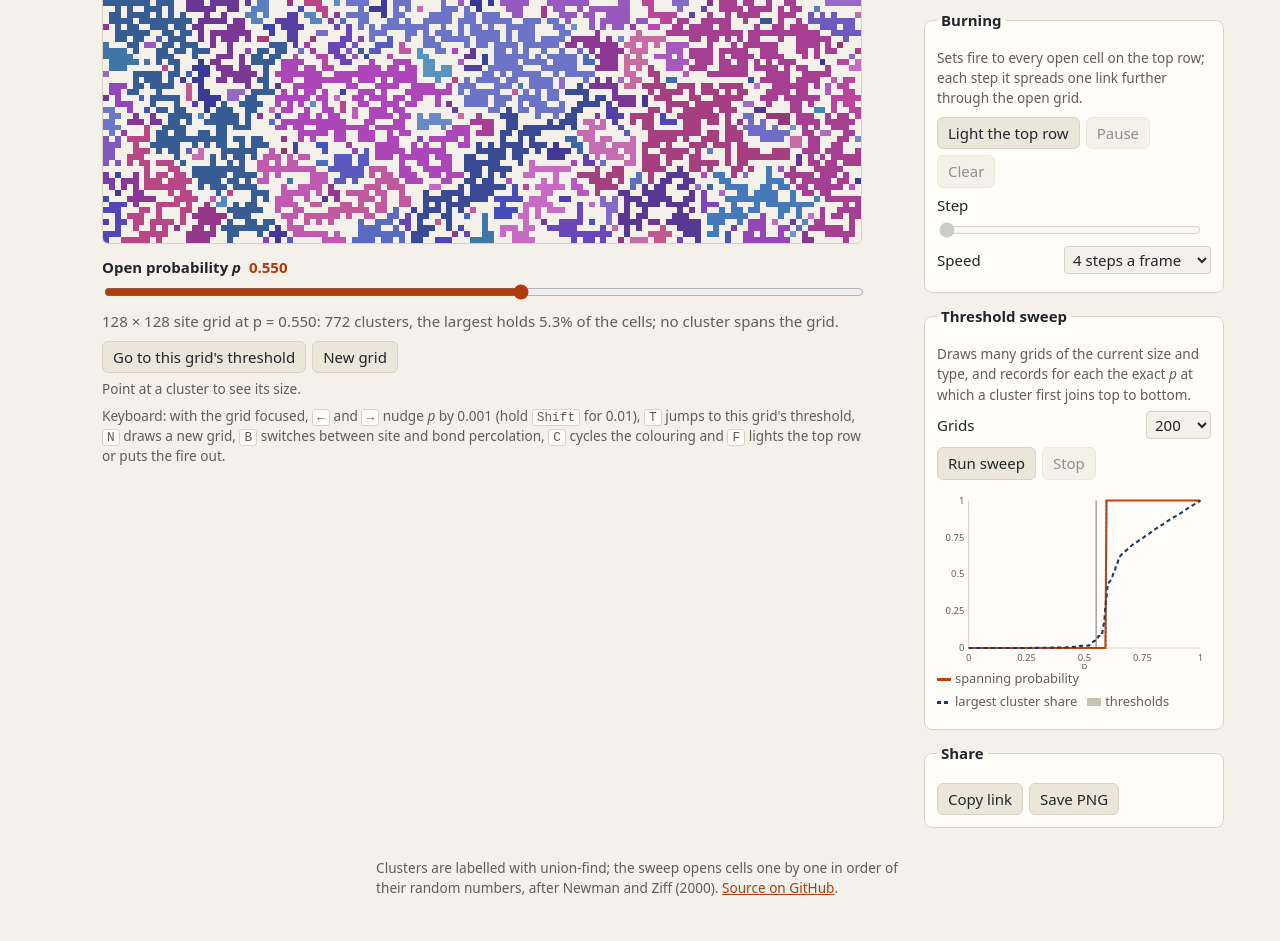
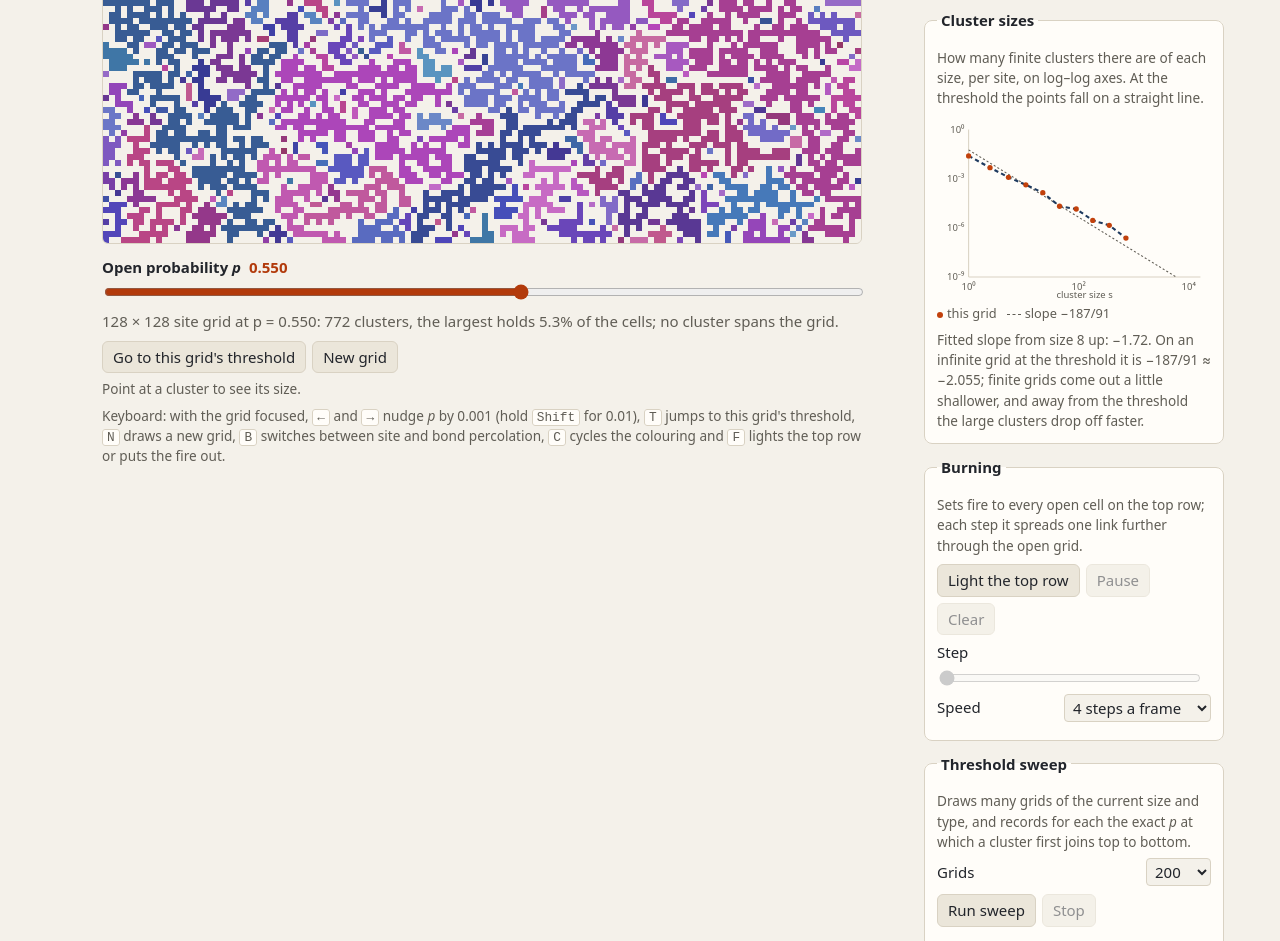
Before and after one commit to fushanbobfan/seepage, a website with bundled scripts: page index.html in a window 1280 px wide. Shown: the part 697-1638 px from the top of the page. Built offline with nearby package versions, Linux system fonts and the light colour scheme.

Commit message:
Chart the cluster size distribution on log-log axes beside a slope of -187/91, with the fitted slope for the current grid

```diff
--- a/index.html
+++ b/index.html
@@ -72,6 +72,26 @@
       </fieldset>
 
       <fieldset>
+        <legend>Cluster sizes</legend>
+        <p class="note">How many finite clusters there are of each size, per site, on log–log axes. At the threshold the points fall on a straight line.</p>
+        <figure class="chart">
+          <svg id="sizes" viewBox="0 0 260 176" role="img" aria-labelledby="sizes-caption">
+            <g id="sizes-axes"></g>
+            <g transform="translate(30 10)">
+              <path id="sizes-ref" class="pc" />
+              <path id="sizes-line" class="curve largest" />
+              <g id="sizes-points" class="points"></g>
+            </g>
+          </svg>
+          <figcaption id="sizes-caption">
+            <span class="key dot">this grid</span>
+            <span class="key ref">slope −187/91</span>
+          </figcaption>
+        </figure>
+        <p id="sizes-out" class="note" aria-live="polite"></p>
+      </fieldset>
+
+      <fieldset>
         <legend>Burning</legend>
         <p class="note">Sets fire to every open cell on the top row; each step it spreads one link further through the open grid.</p>
         <div class="buttons">
--- a/src/main.js
+++ b/src/main.js
@@ -3,6 +3,7 @@ import { labelClusters, summarise } from './clusters.js';
 import { BOND_THRESHOLD, SITE_THRESHOLD, addTrial, createAccumulator, summariseSweep, sweepLattice, trialSeed } from './sweep.js';
 import { COLOURINGS, PALETTES, gridDimensions, paintBurn, paintGrid, siteAtPixel } from './render.js';
 import { burn, frontSizes } from './burn.js';
+import { TAU, fitSlope, sizeDistribution } from './distribution.js';
 import { SIZES, decode, encode, normalise } from './share.js';
 import { barsPath, histogram, linePath } from './chart.js';
 import { randomSeed } from './rng.js';
@@ -76,6 +77,7 @@ function draw() {
   ctx.drawImage(buffer, 0, 0, canvas.width, canvas.height);
   showText();
   drawChart();
+  drawSizes();
 }
 
 function describeSpan(s) {
@@ -164,6 +166,65 @@ function drawChart() {
     $('chart-largest').setAttribute('d', linePath(ps, Array.from(own.largest), PLOT));
     $('chart-hist').setAttribute('d', '');
   }
+}
+
+const SVG = 'http://www.w3.org/2000/svg';
+
+function svgEl(name, attrs, text) {
+  const el = document.createElementNS(SVG, name);
+  for (const [k, v] of Object.entries(attrs)) el.setAttribute(k, v);
+  if (text !== undefined) el.textContent = text;
+  return el;
+}
+
+// Log-log chart of n(s): x spans sizes 1 to L^2, y spans eight decades down from 1.
+let sizesDrawnFor = null;
+
+function drawSizes() {
+  if (sizesDrawnFor === result) return;
+  sizesDrawnFor = result;
+  const sites = result.label.length;
+  const pts = sizeDistribution(result.clusters, sites);
+  const xMax = Math.log10(sites);
+  const yMin = -9;
+  const yMax = 0;
+  const X = (s) => (Math.log10(s) / xMax) * PLOT.width;
+  const Y = (n) => ((yMax - Math.log10(n)) / (yMax - yMin)) * PLOT.height;
+
+  const axes = [svgEl('line', { x1: 30, y1: 150, x2: 250, y2: 150, class: 'axis' }), svgEl('line', { x1: 30, y1: 10, x2: 30, y2: 150, class: 'axis' })];
+  for (let e = 0; e <= Math.floor(xMax); e += xMax > 4 ? 2 : 1) {
+    axes.push(svgEl('text', { x: 30 + X(10 ** e), y: 162, class: 'tick', 'text-anchor': 'middle' }, `10${superscript(e)}`));
+  }
+  for (let e = yMax; e >= yMin; e -= 3) {
+    axes.push(svgEl('text', { x: 26, y: 13 + Y(10 ** e), class: 'tick', 'text-anchor': 'end' }, `10${superscript(e)}`));
+  }
+  axes.push(svgEl('text', { x: 140, y: 170, class: 'tick', 'text-anchor': 'middle' }, 'cluster size s'));
+  $('sizes-axes').replaceChildren(...axes);
+
+  const shown = pts.filter((pt) => Math.log10(pt.n) >= yMin);
+  $('sizes-points').replaceChildren(...shown.map((pt) => svgEl('circle', { cx: X(pt.s).toFixed(1), cy: Y(pt.n).toFixed(1), r: 2.5 })));
+  $('sizes-line').setAttribute('d', shown.map((pt, i) => `${i ? 'L' : 'M'}${X(pt.s).toFixed(1)},${Y(pt.n).toFixed(1)}`).join(''));
+
+  // Reference line of slope -tau through the bin starting at size 8 (or the first bin).
+  const anchor = pts.find((pt) => pt.lo === 8) || pts[0];
+  if (anchor) {
+    const at = (s) => anchor.n * (s / anchor.s) ** -TAU;
+    const s1 = 1;
+    const s2 = Math.min(sites, 10 ** ((Math.log10(anchor.n) - yMin) / TAU + Math.log10(anchor.s)));
+    $('sizes-ref').setAttribute('d', `M${X(s1).toFixed(1)},${Y(at(s1)).toFixed(1)}L${X(s2).toFixed(1)},${Y(at(s2)).toFixed(1)}`);
+  } else {
+    $('sizes-ref').setAttribute('d', '');
+  }
+
+  const slope = fitSlope(pts, 8);
+  $('sizes-out').textContent = Number.isFinite(slope)
+    ? `Fitted slope from size 8 up: ${fmt(slope, 2).replace('-', '−')}. On an infinite grid at the threshold it is −187/91 ≈ −2.055; finite grids come out a little shallower, and away from the threshold the large clusters drop off faster.`
+    : 'Too few finite clusters of size 8 or more to fit a slope.';
+}
+
+function superscript(e) {
+  const digits = '⁰¹²³⁴⁵⁶⁷⁸⁹';
+  return (e < 0 ? '⁻' : '') + String(Math.abs(e)).split('').map((d) => digits[d]).join('');
 }
 
 function showSweep(done) {
--- a/style.css
+++ b/style.css
@@ -346,3 +346,23 @@ kbd {
   border-radius: 3px;
   background: var(--panel);
 }
+
+.chart .points circle {
+  fill: var(--span);
+}
+
+.chart path.pc {
+  fill: none;
+}
+
+.key.dot::before {
+  width: 6px;
+  height: 6px;
+  border-radius: 50%;
+  background: var(--span);
+}
+
+.key.ref::before {
+  height: 0;
+  border-top: 1px dashed var(--muted);
+}
```
